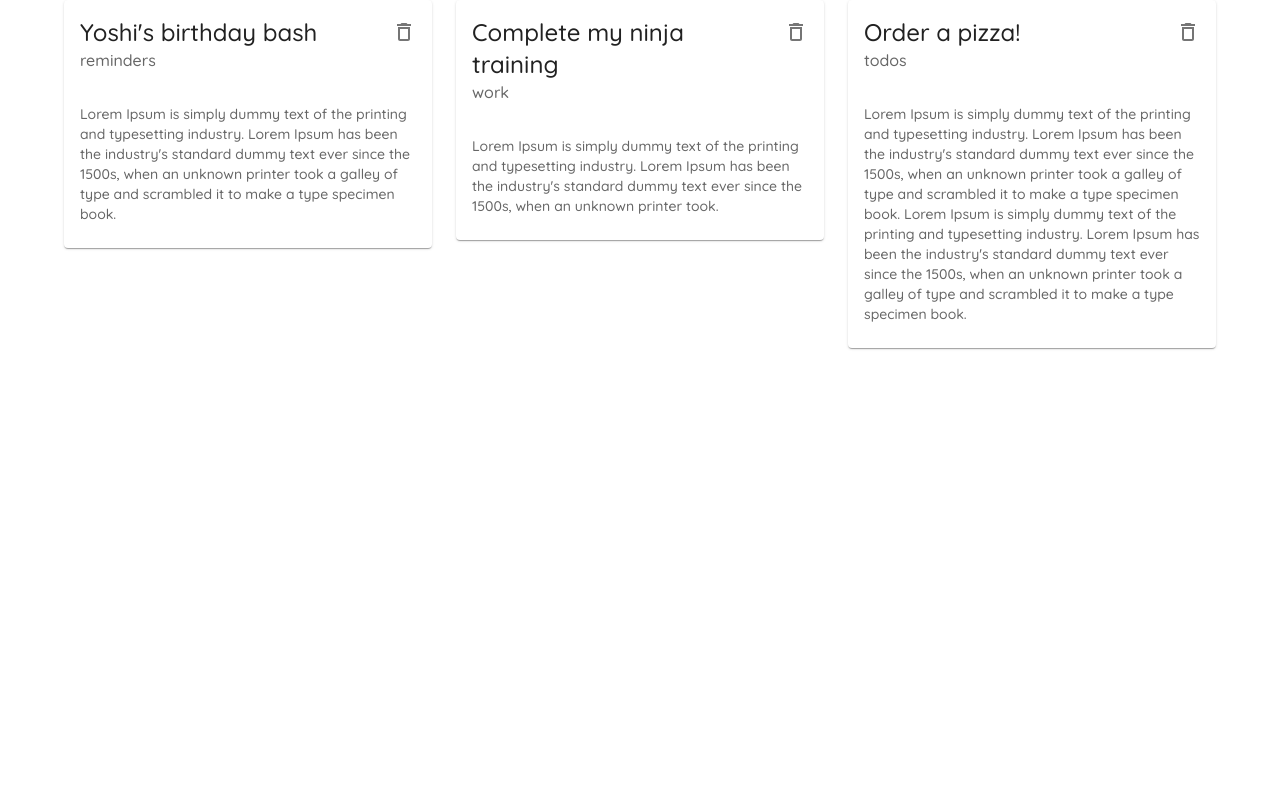
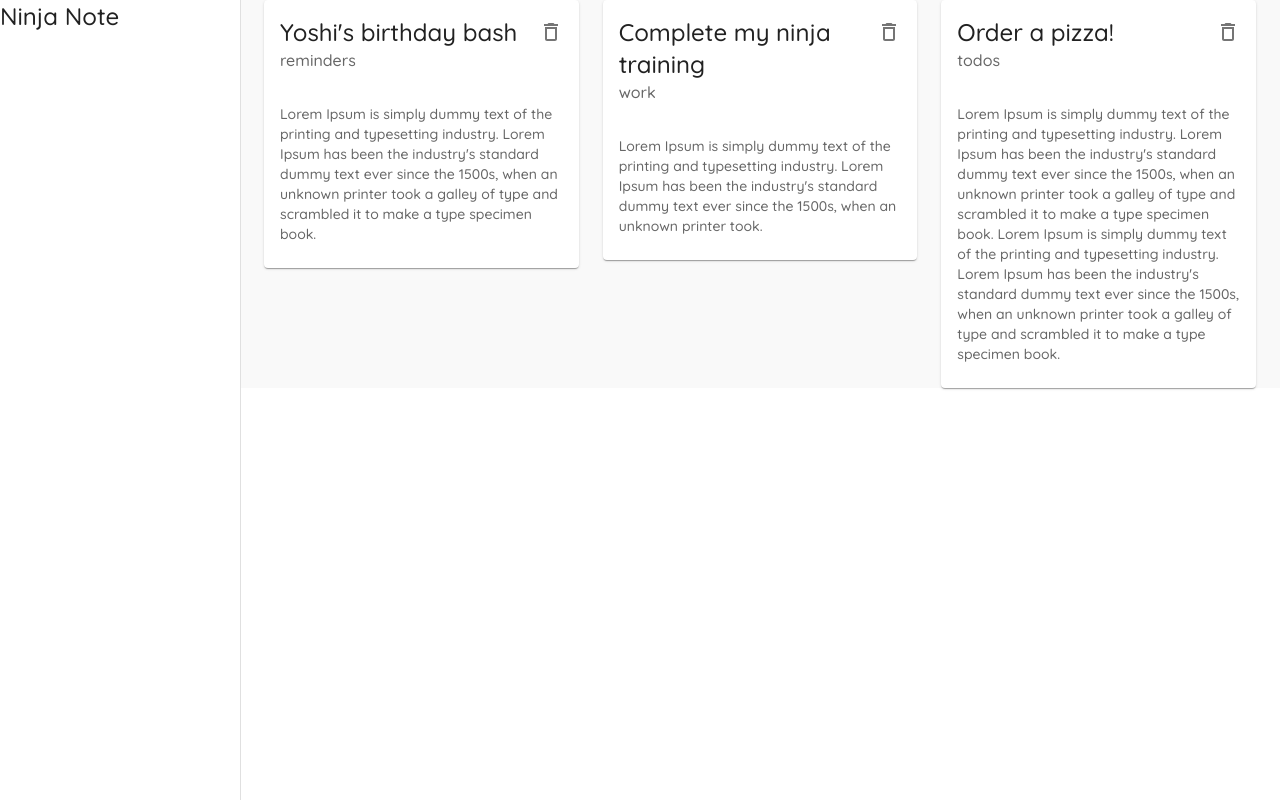
Before and after one commit to yamakou9665/material-ui-tut, a React (Create React App) app: page / in a window 1280 px wide. Built offline with nearby package versions, Linux system fonts and the light colour scheme; data requests are answered from the project's data file.

Commit message:
#13 まで完了

```diff
--- a/src/App.js
+++ b/src/App.js
@@ -1,30 +1,32 @@
-import { BrowserRouter as Router, Switch, Route } from "react-router-dom";
-import Notes from "./pages/Notes";
-import Create from "./pages/Create";
-import { ThemeProvider, createMuiTheme } from "@mui/material/styles";
-import { createTheme } from "@mui/material/styles";
-import { purple } from "@mui/material/colors";
+import { BrowserRouter as Router, Switch, Route } from 'react-router-dom'
+import Notes from './pages/Notes'
+import Create from './pages/Create'
+import { ThemeProvider } from '@mui/material/styles'
+import { createTheme } from '@mui/material/styles'
+import { purple } from '@mui/material/colors'
+import Layout from './components/Layout'
 
 const theme = createTheme({
   palette: {
     // primary: {
     //   main: "#fefefe"
     // },
-    secondary: purple
+    secondary: purple,
   },
   typography: {
-    fontFamily: "quicksand",
+    fontFamily: 'quicksand',
     fontWeightLight: 400,
     fontWeightRegular: 500,
     fontWeightMedium: 600,
-    fontWeightBold: 700
-  }
-});
+    fontWeightBold: 700,
+  },
+})
 
 function App() {
   return (
     <ThemeProvider theme={theme}>
       <Router>
+        <Layout>
           <Switch>
             <Route exact path="/">
               <Notes />
@@ -33,9 +35,10 @@ function App() {
               <Create />
             </Route>
           </Switch>
+        </Layout>
       </Router>
     </ThemeProvider>
-  );
+  )
 }
 
-export default App;
+export default App
--- /dev/null
+++ b/src/components/Layout.js
@@ -0,0 +1,42 @@
+import { styled } from '@mui/material/styles'
+import React from 'react'
+import Drawer from '@mui/material/Drawer'
+import Typography from '@mui/material/Typography'
+
+const drawerWidth = 240
+const Page = styled('div')({
+  background: '#f9f9f9',
+  width: '100%',
+})
+
+const Root = styled('div')({
+  display: 'flex',
+})
+
+const classes = {
+  drawer: {
+    width: drawerWidth,
+    '.MuiDrawer-paper': {
+      width: drawerWidth,
+    },
+  },
+  root: {
+    display: 'flex',
+  },
+}
+
+export default function Layout({ children }) {
+  return (
+    <Root>
+      <Drawer variant="permanent" anchor="left" sx={classes.drawer}>
+        <div>
+          <Typography variant="h5" className={classes.title}>
+            Ninja Note
+          </Typography>
+        </div>
+      </Drawer>
+
+      <Page>{children}</Page>
+    </Root>
+  )
+}
--- a/src/components/NoteCard.js
+++ b/src/components/NoteCard.js
@@ -1,9 +1,7 @@
 import React from 'react'
 import Card from '@mui/material/Card'
 import CardHeader from '@mui/material/CardHeader'
-import CardMedia from '@mui/material/CardMedia'
 import CardContent from '@mui/material/CardContent'
-import CardActions from '@mui/material/CardActions'
 import IconButton from '@mui/material/IconButton'
 import { DeleteOutlined } from '@mui/icons-material'
 import { Typography } from '@mui/material'
```
Lines whose indentation alone changed are shown as unchanged.
